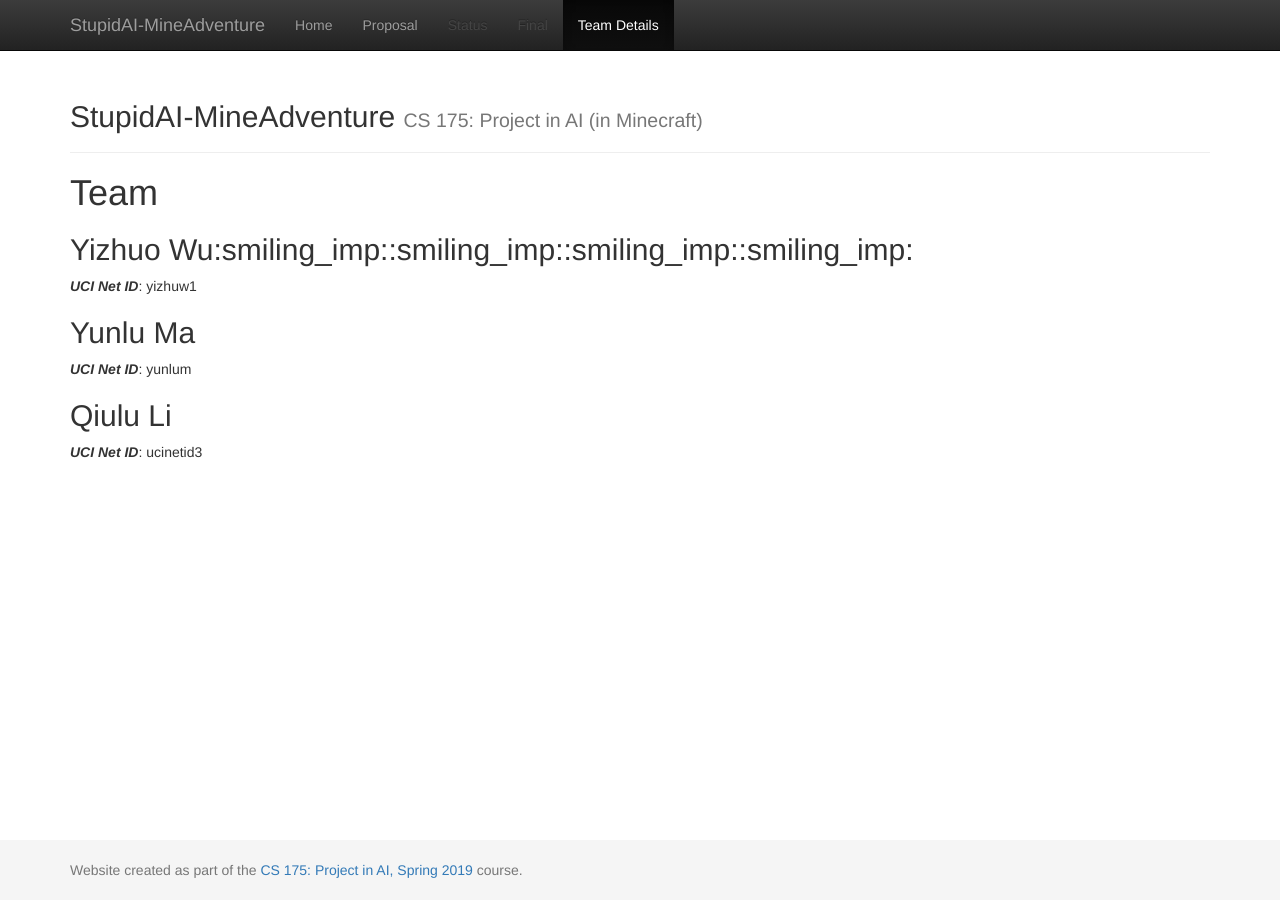
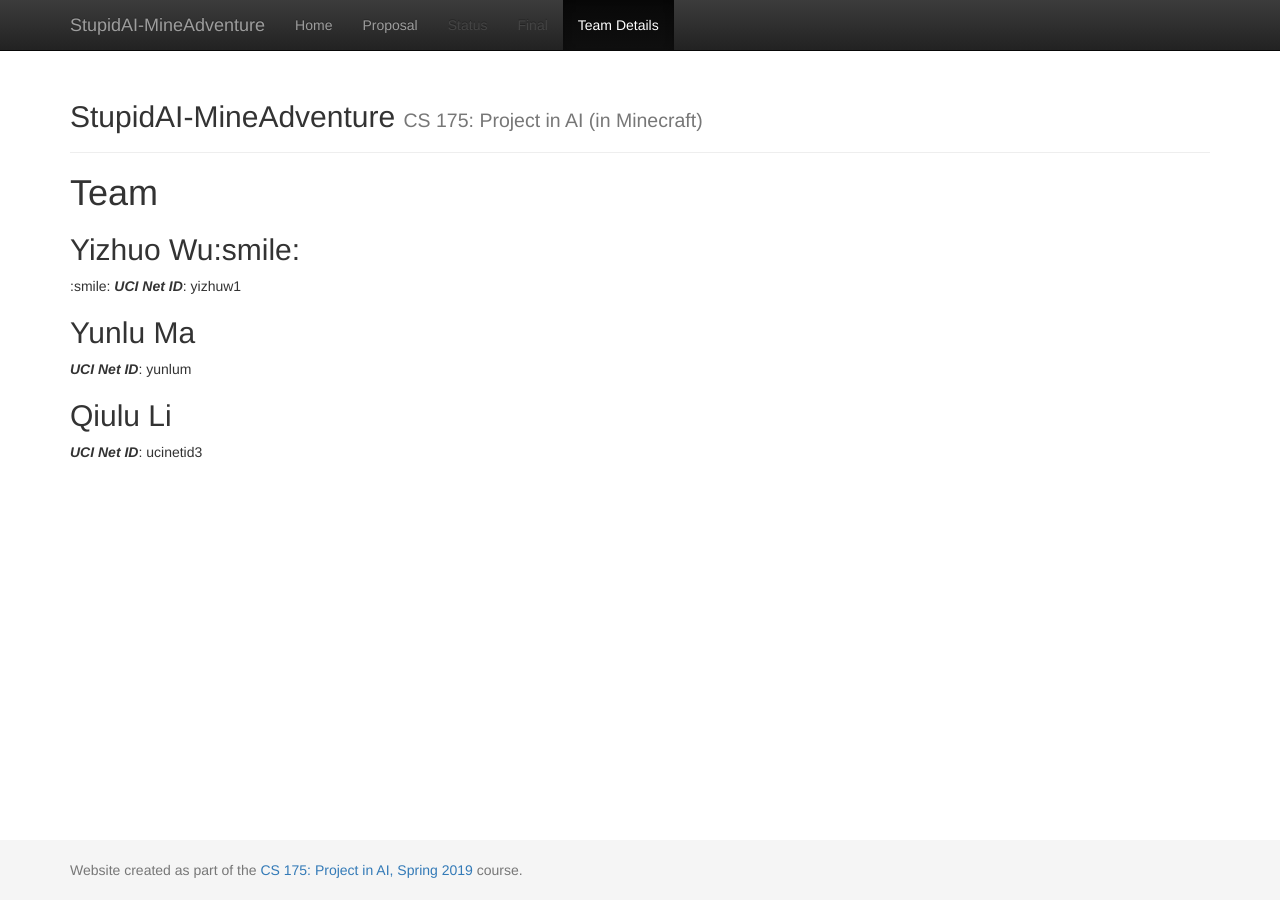
Before and after one commit to YizhuoWu/StupidAI-MineAdventure, a Jekyll site: the page built from docs/team.md, in a window 1280 px wide. Built offline with Jekyll 4.4.1, drawn with Linux system fonts in a browser that asks for light colours; some of the changed lines change nothing that is shown.

Commit message:
Update team.md

```diff
--- a/docs/team.md
+++ b/docs/team.md
@@ -6,7 +6,8 @@ title:  Team
 # {{ page.title }}
 
 
-## Yizhuo Wu:smiling_imp::smiling_imp::smiling_imp::smiling_imp:
+## Yizhuo Wu:smile:
+:smile:
 ***UCI Net ID***: yizhuw1
 
 ## Yunlu Ma
```
